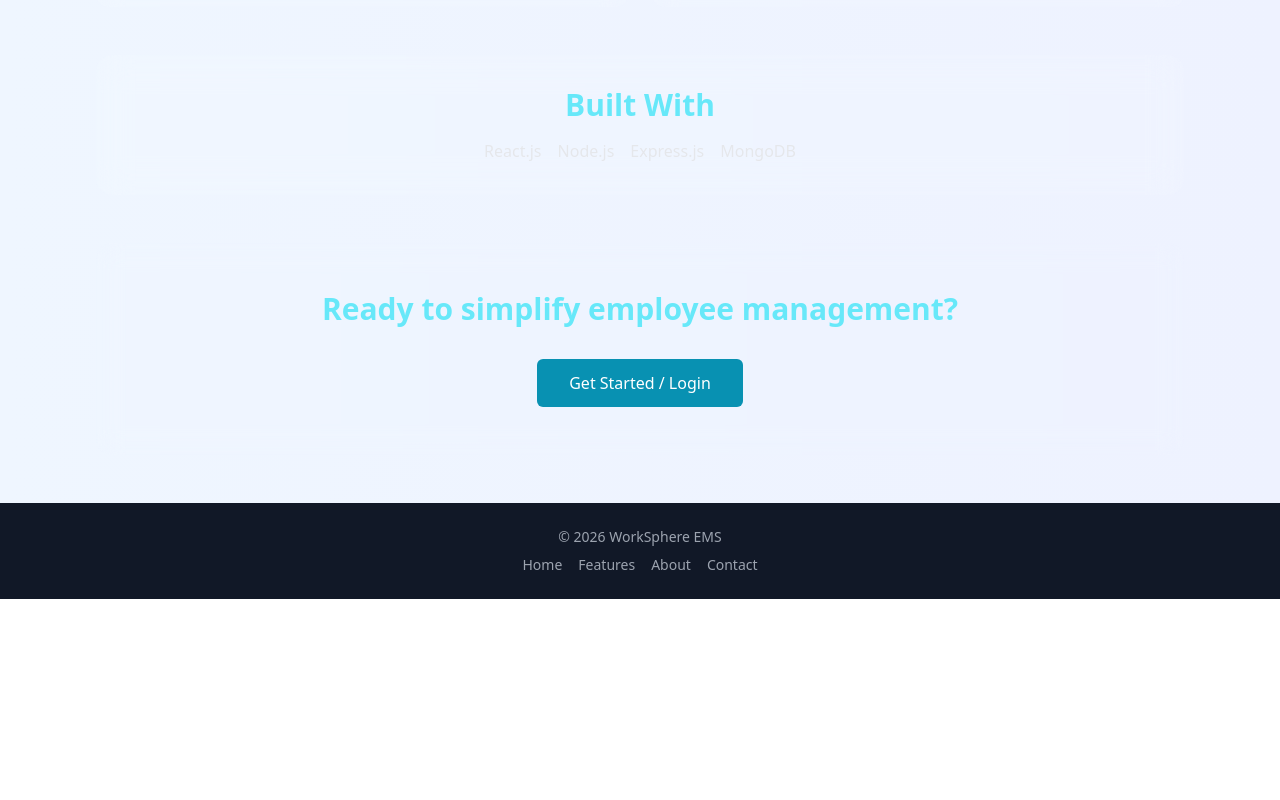
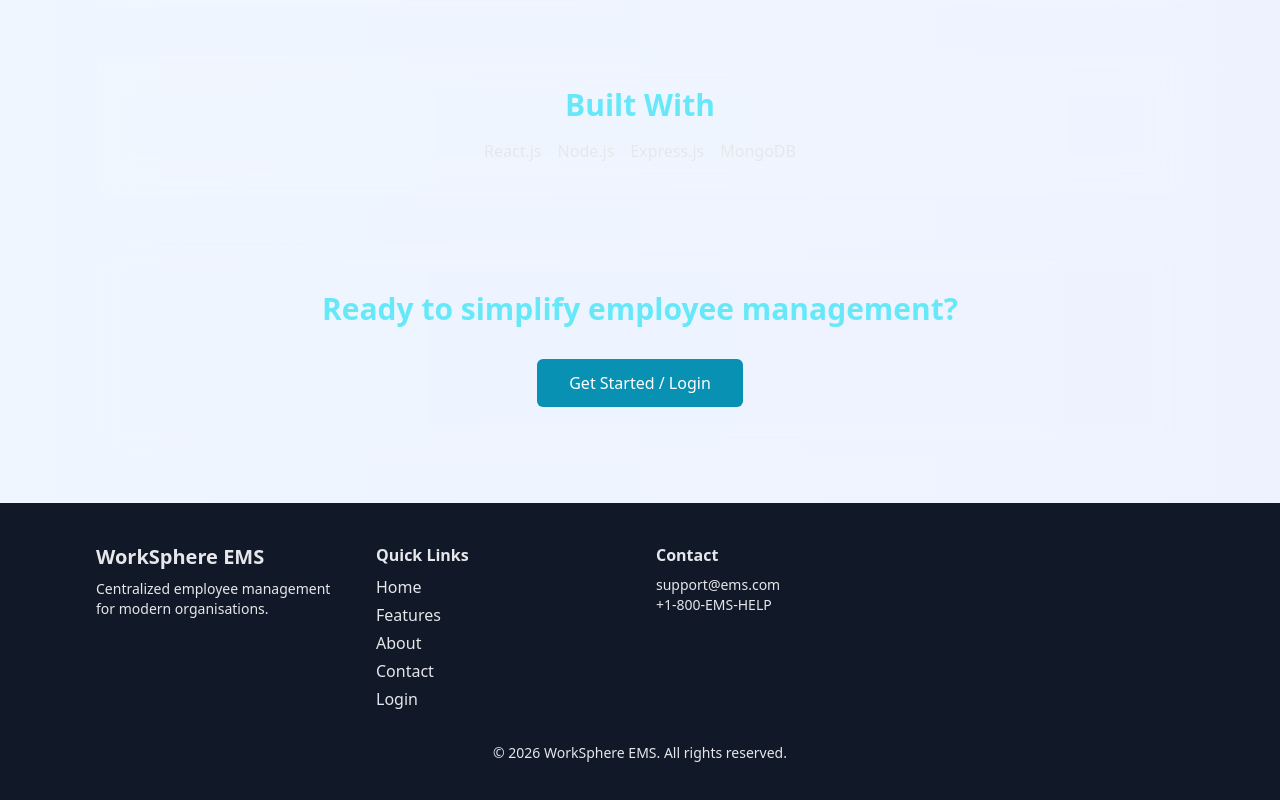
Before and after one commit to priyanka28v/Employee_Management_system, a React app in the folder frontend/: page /about in a window 1280 px wide. Shown: the part 1968-2768 px from the top of the page. Before the commit the page ends 2567 px from the top, so only its background shows below. Built offline with nearby package versions, Linux system fonts and the light colour scheme; the HTML template or start-up script is replaced by a standard one.

Commit message:
nabbar added

```diff
--- /dev/null
+++ b/frontend/src/components/Footer.jsx
@@ -0,0 +1,35 @@
+import React from "react";
+import { Link } from "react-router-dom";
+
+const Footer = () => (
+  <footer className="bg-gray-900 text-gray-200 py-10 px-6 md:px-12 lg:px-24">
+    <div className="max-w-6xl mx-auto grid grid-cols-1 md:grid-cols-4 gap-8">
+      <div>
+        <h3 className="text-xl font-bold mb-2">WorkSphere EMS</h3>
+        <p className="text-sm">
+          Centralized employee management for modern organisations.
+        </p>
+      </div>
+      <div>
+        <h4 className="font-semibold mb-2">Quick Links</h4>
+        <ul className="space-y-1">
+          <li><Link to="/" className="hover:underline">Home</Link></li>
+          <li><Link to="/features" className="hover:underline">Features</Link></li>
+          <li><Link to="/about" className="hover:underline">About</Link></li>
+          <li><Link to="/contact" className="hover:underline">Contact</Link></li>
+          <li><Link to="/login" className="hover:underline">Login</Link></li>
+        </ul>
+      </div>
+      <div>
+        <h4 className="font-semibold mb-2">Contact</h4>
+        <p className="text-sm">support@ems.com</p>
+        <p className="text-sm">+1‑800‑EMS‑HELP</p>
+      </div>
+    </div>
+    <div className="text-center mt-8 text-sm">
+      © {new Date().getFullYear()} WorkSphere EMS. All rights reserved.
+    </div>
+  </footer>
+);
+
+export default Footer;
--- a/frontend/src/components/HomeNavbar.jsx
+++ b/frontend/src/components/HomeNavbar.jsx
@@ -19,9 +19,9 @@ const HomeNavbar = () => {
 
       {/* NAV LINKS */}
       <div className="flex items-center space-x-4 md:space-x-6 flex-shrink-0">
-        <Link to="/" className="text-cyan-100 hover:text-cyan-200 transition-colors">Home</Link>
+        {/* <Link to="/" className="text-cyan-100 hover:text-cyan-200 transition-colors">Home</Link> */}
+        <Link to="/about" className="text-cyan-100 hover:text-cyan-200 transition-colors">About</Link>
         <Link to="/features" className="text-cyan-100 hover:text-cyan-200 transition-colors">Features</Link>
-        <Link to="/about" className="text-cyan-100 hover:text-cyan-200 transition-colors">About</Link>
         <Link to="/contact" className="text-cyan-100 hover:text-cyan-200 transition-colors">Contact</Link>
         {user ? (
           // Notification icon for logged‑in users
--- a/frontend/src/pages/About.jsx
+++ b/frontend/src/pages/About.jsx
@@ -1,4 +1,5 @@
 import React from "react";
+import Footer from "../components/Footer";
 import { Link } from "react-router-dom";
 import { useAuth } from "../context/authContext";
 
@@ -131,18 +132,7 @@ const About = () => {
         </Link>
       </section>
 
-      {/* Footer */}
-      <footer className="bg-gray-900 py-6 text-center text-sm text-gray-400 mt-auto">
-        <div className="mx-auto max-w-4xl">
-          <p className="mb-2">© {new Date().getFullYear()} WorkSphere EMS</p>
-          <nav className="flex justify-center space-x-4">
-            <Link to="/" className="hover:underline">Home</Link>
-            <Link to="/features" className="hover:underline">Features</Link>
-            <Link to="/about" className="hover:underline">About</Link>
-            <Link to="/contact" className="hover:underline">Contact</Link>
-          </nav>
-        </div>
-      </footer>
+        <Footer />
     </div>
   );
 };
--- a/frontend/src/pages/Features.jsx
+++ b/frontend/src/pages/Features.jsx
@@ -1,4 +1,5 @@
 import React from "react";
+import Footer from "../components/Footer";
 import { Link } from "react-router-dom";
 import { FaUserTie, FaBuilding, FaClock, FaRegCalendarAlt, FaMoneyBillWave, FaKey, FaChartBar, FaDatabase, FaRobot, FaCheckCircle, FaArrowRight } from "react-icons/fa";
 import HomeNavbar from "../components/HomeNavbar";
@@ -116,18 +117,7 @@ const Features = () => {
         </Link>
       </section>
 
-      {/* Footer */}
-      <footer className="bg-gray-900 py-6 text-center text-sm text-gray-400 mt-auto">
-        <div className="mx-auto max-w-4xl">
-          <p className="mb-2">© {new Date().getFullYear()} WorkSphere EMS</p>
-          <nav className="flex justify-center space-x-4">
-            <Link to="/" className="hover:underline">Home</Link>
-            <Link to="/features" className="hover:underline">Features</Link>
-            <Link to="/about" className="hover:underline">About</Link>
-            <Link to="/contact" className="hover:underline">Contact</Link>
-          </nav>
-        </div>
-      </footer>
+        <Footer />
     </div>
   );
 };
--- a/frontend/src/pages/auth/Login.jsx
+++ b/frontend/src/pages/auth/Login.jsx
@@ -10,6 +10,7 @@ import {
   FaEye,
   FaEyeSlash,
 } from "react-icons/fa";
+import HomeNavbar from "../../components/HomeNavbar";
 
 const Login = () => {
   const [email, setEmail] = useState("");
@@ -51,7 +52,8 @@ const Login = () => {
   };
 
   return (
-    <div className="min-h-screen bg-[#f6f3f4] flex items-center justify-center px-4 py-10">
+    <div className="min-h-screen bg-[#f6f3f4] flex flex-col items-center justify-center px-4 py-10">
+      <HomeNavbar />
       <div className="w-full max-w-6xl bg-white rounded-3xl shadow-xl overflow-hidden grid grid-cols-1 md:grid-cols-2">
 
         {/* Left Side */}
--- a/frontend/src/pages/auth/Signup.jsx
+++ b/frontend/src/pages/auth/Signup.jsx
@@ -14,6 +14,7 @@ import {
   FaCheckCircle,
   FaSpinner,
 } from "react-icons/fa";
+import HomeNavbar from "../../components/HomeNavbar";
 
 const Signup = () => {
   const navigate = useNavigate();
@@ -240,7 +241,8 @@ const Signup = () => {
   };
 
   return (
-    <div className="min-h-screen bg-gray-100 flex items-center justify-center px-4 py-10">
+    <div className="min-h-screen bg-gray-100 flex flex-col items-center justify-center px-4 py-10">
+  <HomeNavbar />
       <div className="w-full max-w-6xl bg-white rounded-2xl shadow-xl overflow-hidden grid grid-cols-1 md:grid-cols-2">
 
         {/* LEFT SIDE */}
```
